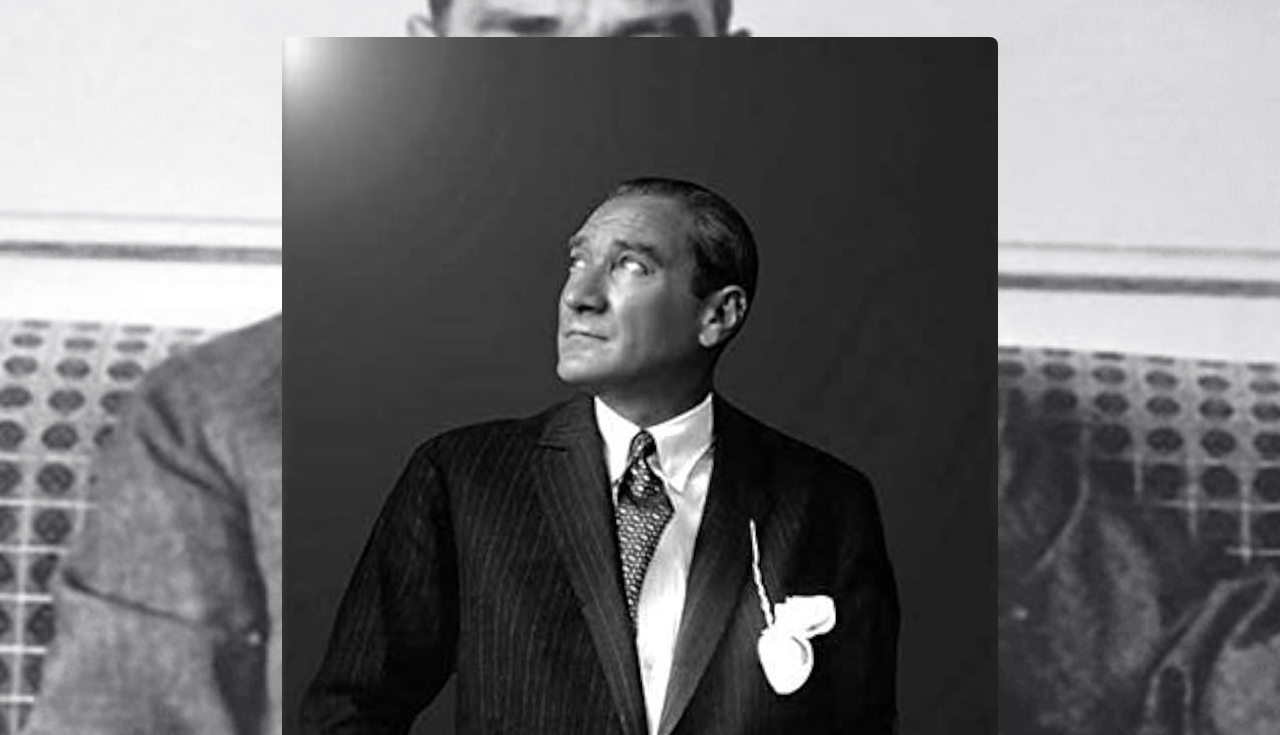
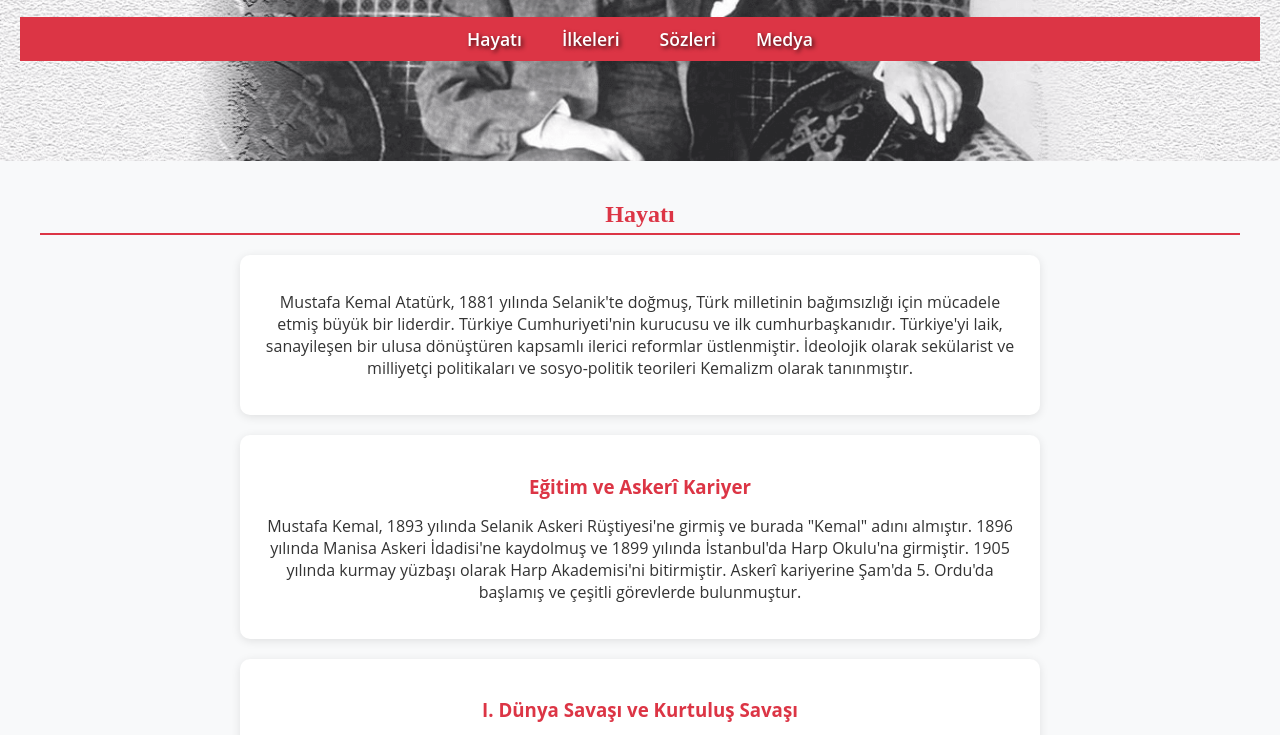
Before and after one commit to birataturkgenci/eybuyukata, a plain HTML site: page index.html in a window 1280 px wide. Shown: the part 273-1008 px from the top of the page. Drawn offline with Linux system fonts and the light colour scheme.

Commit message:
hero kaldırma

```diff
--- a/index.html
+++ b/index.html
@@ -26,7 +26,6 @@
   <header class="hero">
     <h1>Mustafa Kemal Atatürk</h1>
     <p>1881-1938 Sonsuza Dek</p>
-    <img src="images/ataturk-portre.jpg" alt="Mustafa Kemal Atatürk Portresi" class="hero-image">
     <!-- Navigasyon menüsü -->
     <nav>
       <ul>
```
